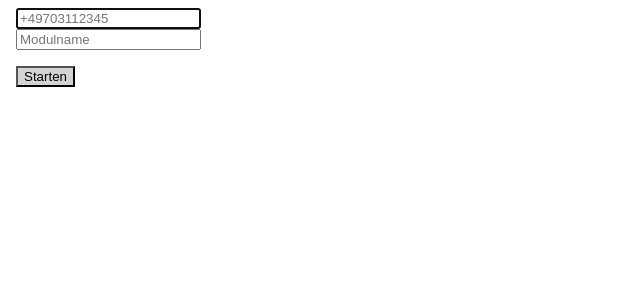
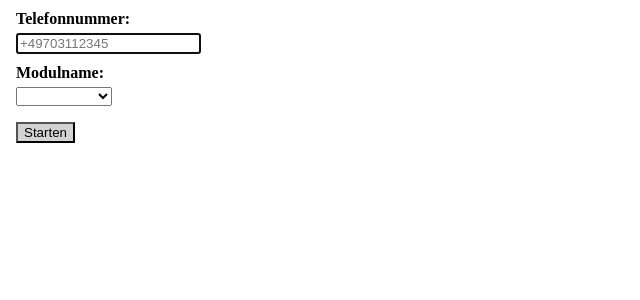
Before and after one commit to Gebil15/SBLStartForm, an Angular app: page /startForm in a window 1280 px wide. Shown: the top 300 px of the page, without its empty margins (0-640 px from the left). Built offline with nearby package versions, Linux system fonts and the light colour scheme.

Commit message:
some corrections

```diff
--- a/src/app/services/request-service.service.ts
+++ b/src/app/services/request-service.service.ts
@@ -13,7 +13,7 @@ export class RequestServiceService {
     headers: new HttpHeaders({ 'Content-Type': 'application/json' })
   };
   constructor(private http: HttpClient) {
-    this.url = 'https://sbl-trainer-backend.eu.ngrok.io/sblStartCall';
+    this.url = 'https://sbl-trainer-backend-test.eu.ngrok.io/sblStartCall';
   }
 
   startSBL(sblStartRequest: SblStartRequest) {
--- a/src/app/start-form/start-form.component.html
+++ b/src/app/start-form/start-form.component.html
@@ -2,10 +2,17 @@
 <body>
 <form [formGroup]="startForm">
   <div class="form-group">
+    <h4 style="margin-bottom: 5px; margin-top: 10px;">Telefonnummer:</h4>
     <input class="form-control" id="user_id" type="text" placeholder="+49703112345" name="user_id" [(ngModel)]="input_user_id" [formControl]="startForm.controls['user_id']" autofocus>
   </div>
   <div class="form-group">
-    <input class="form-control" id="module_id" type="text" placeholder="Modulname" name="module_id" [(ngModel)]="input_module_id" [formControl]="startForm.controls['module_id']" >
+    <h4 style="margin-bottom: 5px; margin-top: 10px;">Modulname:</h4>
+    <select matNativeControl required class="form-control" id="module_id" type="text" placeholder="Modulname" name="module_id" [(ngModel)]="input_module_id" [formControl]="startForm.controls['module_id']">
+      <option value="hausbauen" selected>Haus Bauen</option>
+      <option value="modul2">Modul 2</option>
+      <option value="modul3">Modul 3</option>
+      <option value="modul4">Modul 4</option>
+    </select>
     <p id="message"></p>
   </div>
   <button class="" style="background-color: lightgrey; border-color: black; color: black" type="submit" [disabled]="!startForm.valid" (click)= "startSBL(input_user_id, input_module_id);">Starten</button>
--- a/src/app/start-form/start-form.component.ts
+++ b/src/app/start-form/start-form.component.ts
@@ -32,9 +32,8 @@ export class StartFormComponent implements OnInit {
         document.getElementById('message').innerHTML = data.message;
       },
       error => {
-        console.log('not good');
         console.error(error);
-        document.getElementById('message').innerHTML = error.message;
+        document.getElementById('message').innerHTML = error.error.message;
       }
     );
   }
```
